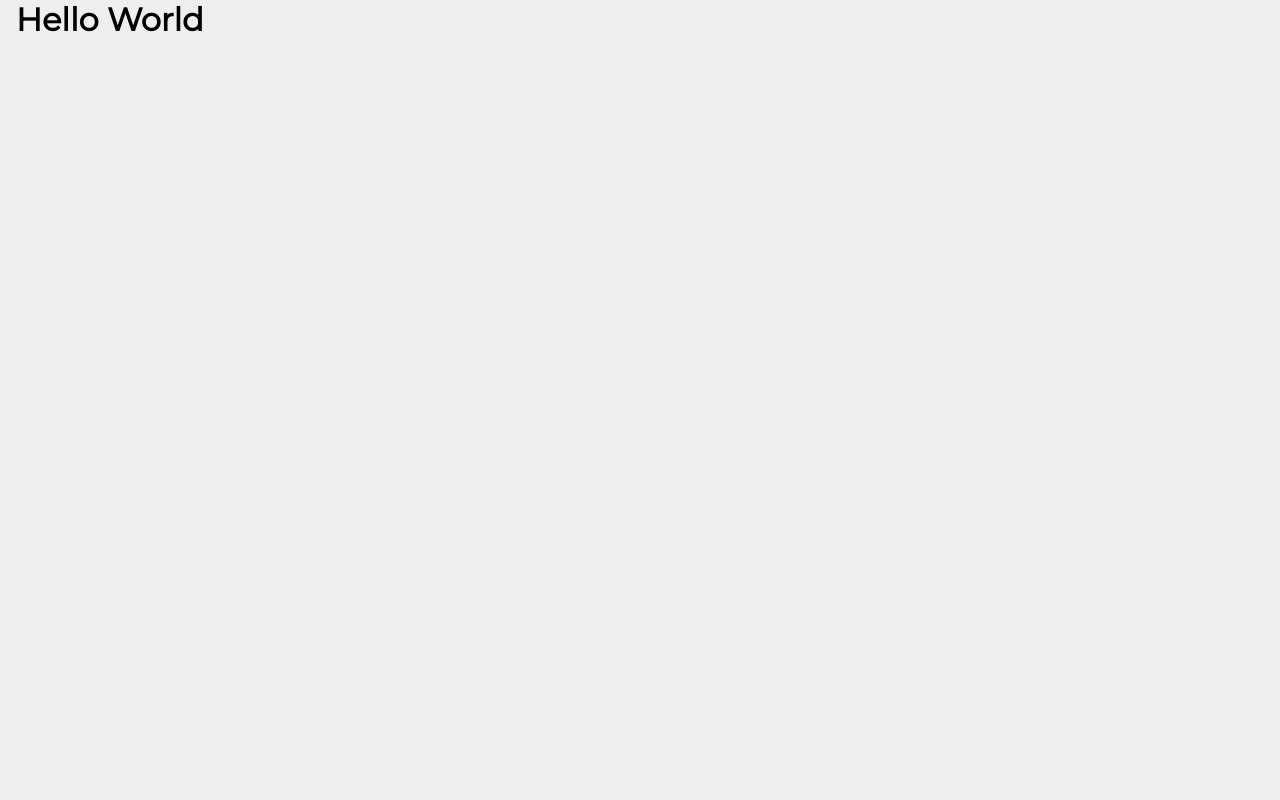
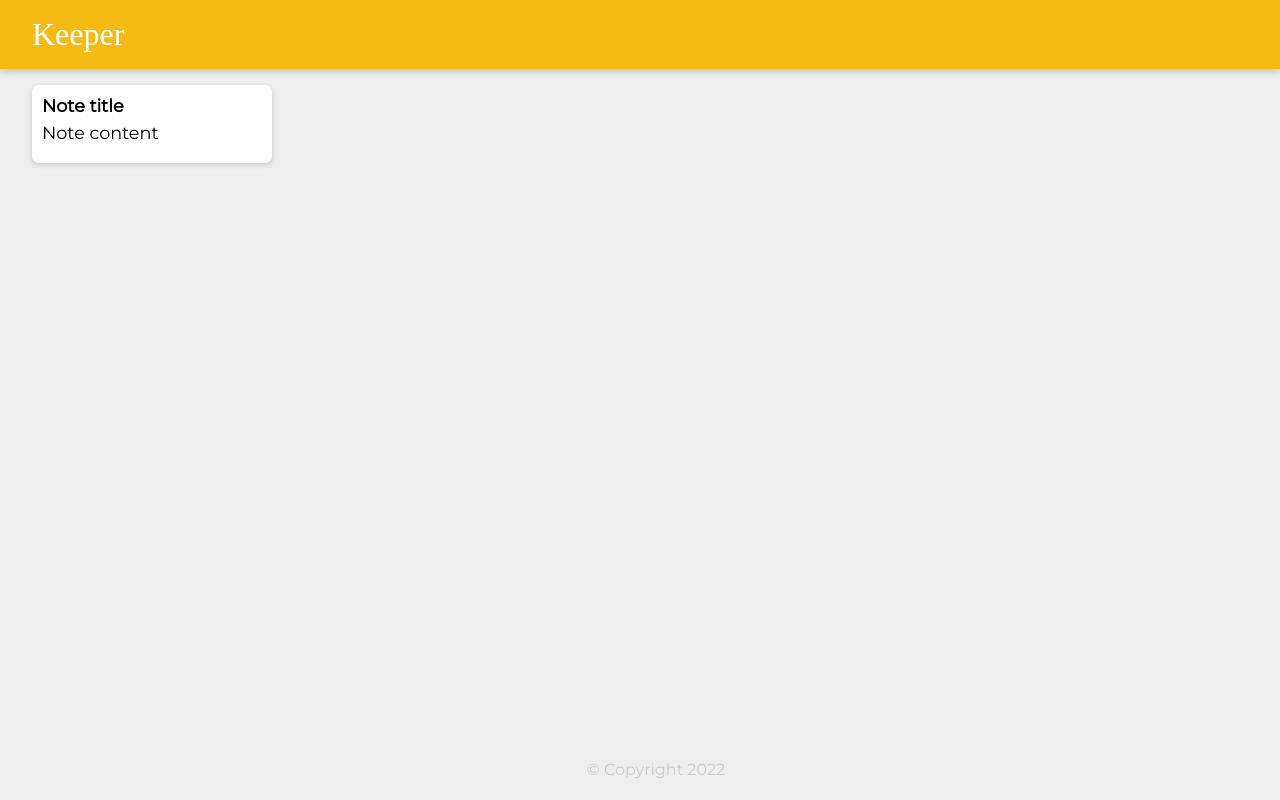
Before and after one commit to clairv0yant/keeper-app, a React (Create React App) app: page / in a window 1280 px wide. Built offline with nearby package versions, Linux system fonts and the light colour scheme; a web font is replaced by a local one.

Commit message:
add Note, Footer, Header component

```diff
--- a/public/styles.css
+++ b/public/styles.css
@@ -47,6 +47,7 @@ footer p {
 .note h1 {
     font-size: 1.1em;
     margin-bottom: 6px;
+    font-weight: bold;
 }
 .note p {
     font-size: 1.1em;
--- /dev/null
+++ b/src/components/App.jsx
@@ -0,0 +1,16 @@
+import React from "react";
+import Heading from "./Header";
+import Note from "./Note";
+import Footer from "./Footer";
+
+function App() {
+  return (
+    <div>
+      <Heading />
+      <Note />
+      <Footer />
+    </div>
+  );
+}
+
+export default App;
--- /dev/null
+++ b/src/components/Footer.jsx
@@ -0,0 +1,13 @@
+import React from "react";
+
+function Footer() {
+  const currentDate = new Date().getFullYear();
+
+  return (
+    <footer>
+      <p>&#169; Copyright {currentDate} </p>
+    </footer>
+  );
+}
+
+export default Footer;
--- /dev/null
+++ b/src/components/Header.jsx
@@ -0,0 +1,11 @@
+import React from "react";
+
+function Heading() {
+  return (
+    <header>
+      <h1>Keeper</h1>
+    </header>
+  );
+}
+
+export default Heading;
--- /dev/null
+++ b/src/components/Note.jsx
@@ -0,0 +1,12 @@
+import React from "react";
+
+function Note() {
+  return (
+    <div className="note">
+      <h1>Note title</h1>
+      <p>Note content</p>
+    </div>
+  );
+}
+
+export default Note;
--- a/src/index.js
+++ b/src/index.js
@@ -1,9 +1,10 @@
 import React from "react";
 import ReactDOM from "react-dom/client";
+import App from "./components/App";
 
 const root = ReactDOM.createRoot(document.getElementById("root"));
 root.render(
   <React.StrictMode>
-    <h1>Hello World</h1>
+    <App />
   </React.StrictMode>
 );
```
